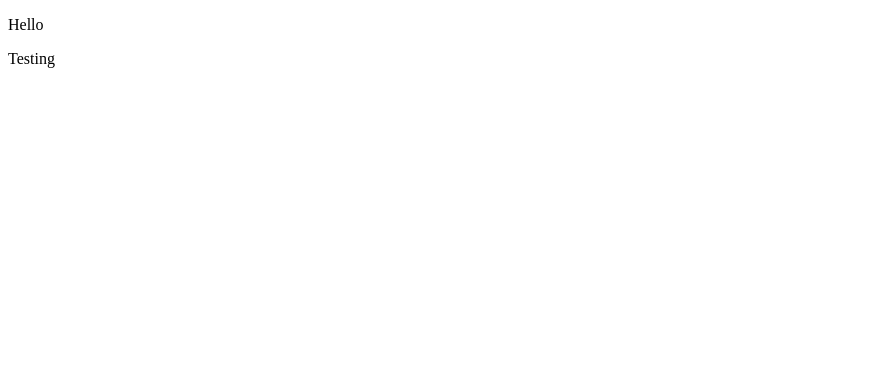
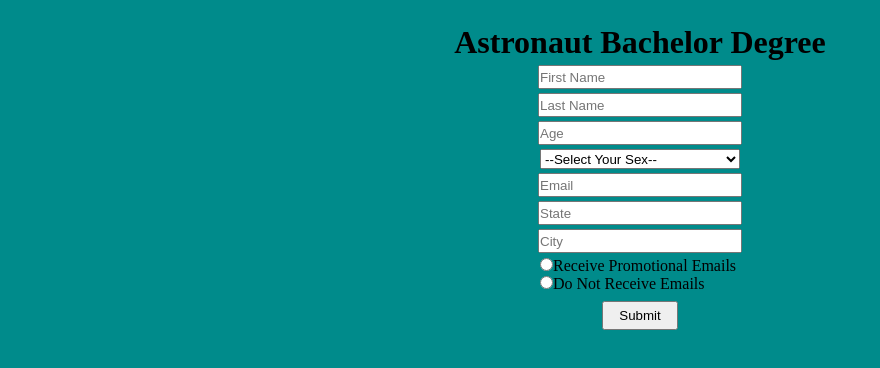
Before and after one commit to DumbBeetle/GoCode-Work, a plain HTML site: page src/registrationFrom/index.html in a window 1280 px wide. Shown: the whole page, without its empty margins (0-880 px from the left). Drawn offline with Linux system fonts and the light colour scheme.

Commit message:
Finish Reg

```diff
--- a/src/registrationFrom/index.html
+++ b/src/registrationFrom/index.html
@@ -2,12 +2,12 @@
 <html lang="en">
 <head>
     <meta charset="UTF-8">
+    <link rel="stylesheet" href="style.css">
     <title>Title</title>
 </head>
 <body>
 <div>
-    <p>Hello</p>
-    <p>Testing</p>
+    <script src="main.js"></script>
 </div>
 </body>
 </html>
--- /dev/null
+++ b/src/registrationFrom/main.js
@@ -0,0 +1,62 @@
+// Creating H1
+const headLine = document.createElement("h1");
+headLine.textContent = "Astronaut Bachelor Degree";
+document.body.append(headLine);
+
+// Creating Inputs
+const inputNames = ["First Name", "Last Name", "Age", "Email", "State", "City"];
+const inputList = [];
+for (let i = 0; i < inputNames.length; i++) {
+  const input = document.createElement("input");
+  input.className = inputNames[i].charAt(0).toLowerCase() + inputNames[i].slice(1).replace(" ", "");
+  input.placeholder = inputNames[i];
+  document.body.append(input);
+  inputList.push(input);
+}
+
+// Creating Select
+const sexSelect = document.createElement("select");
+const sexOptions = ["--Select Your Sex--", "Male", "Female"];
+for (let i = 0; i < sexOptions.length; i++) {
+  const option = document.createElement("option");
+  option.value = sexOptions[i];
+  option.textContent = sexOptions[i];
+  sexSelect.add(option);
+}
+inputList[2].insertAdjacentElement("afterend", sexSelect);
+
+//Creating Radio Button
+const radioOptions = ["Receive Promotional Emails", "Do Not Receive Emails"];
+const radioContainer = document.createElement("div");
+for (let i = 0; i < radioOptions.length; i++) {
+  const radioButton = document.createElement("input");
+  radioButton.type = "radio";
+  radioButton.name = "promotions";
+  radioButton.value = radioOptions[i];
+  radioButton.id = radioOptions[i].charAt(0).toLowerCase() + radioOptions[i].slice(1).replace(/ /g, "");
+  const label = document.createElement("label");
+  label.setAttribute("for", radioButton.id);
+  label.textContent = radioOptions[i];
+  radioContainer.append(radioButton, label);
+}
+document.body.append(radioContainer);
+
+//Creating Submit Button
+const submitValues = {};
+const submitButton = document.createElement("button");
+submitButton.textContent = "Submit";
+document.body.append(submitButton);
+
+//Event
+submitButton.addEventListener("click", function () {
+  // Inputs
+  inputList.forEach((input) => {
+    submitValues[input.className] = input.value;
+  });
+  // Select
+  submitValues["sex"] = sexSelect.value;
+  // Radio
+  submitValues["promotions"] = document.querySelector("input[type='radio']:checked").value;
+  //Print
+  console.log(submitValues);
+});
--- /dev/null
+++ b/src/registrationFrom/style.css
@@ -0,0 +1,22 @@
+* {
+    margin: 0;
+    padding: 0;
+}
+
+body {
+    background-color: darkcyan;
+    display: flex;
+    flex-direction: column;
+    align-items: center;
+    gap: 4px;
+}
+
+body > *:not(h1, button) {
+    width: 200px;
+    height: 20px;
+}
+
+button {
+    margin-top: 20px;
+    padding: 5px 15px;
+}
```
Also changed, not shown: .prettierrc.json (added).
